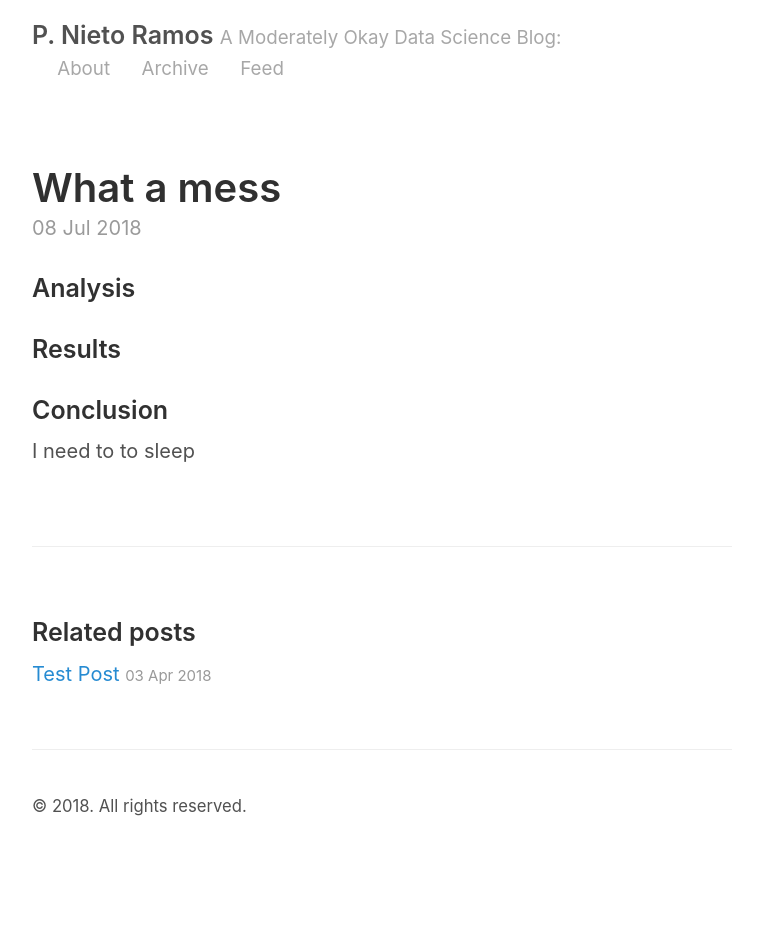
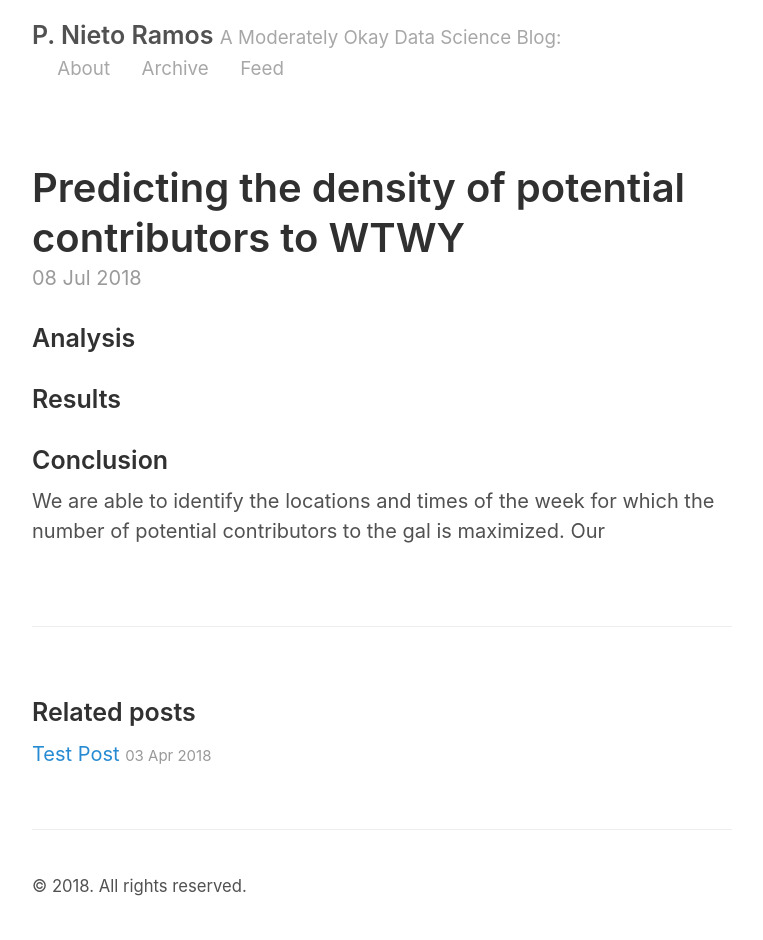
Before and after one commit to pnietoramos/pnietoramos.github.io, a Jekyll site: the page built from _posts/2018-07-08-project-benson.md, in a window 1280 px wide. Shown: the whole page, without its empty margins (258-1021 px from the left). Built offline with Jekyll 4.4.1, drawn with Linux system fonts in a browser that asks for light colours; before the commit the page ends 900 px from its top, so only the background shows below that.

Commit message:
Chachachachanges...

```diff
--- a/_posts/2018-07-08-project-benson.md
+++ b/_posts/2018-07-08-project-benson.md
@@ -1,11 +1,12 @@
 ---
 layout: post
-title: What a mess
+title: Predicting the density of potential contributors to WTWY
 ---
 ### Analysis
+
 
 ### Results
 
 ### Conclusion
-
-I need to to sleep
+ We are able to identify the locations and times of the week for which the number of potential contributors to the gal is maximized.
+ Our
```
